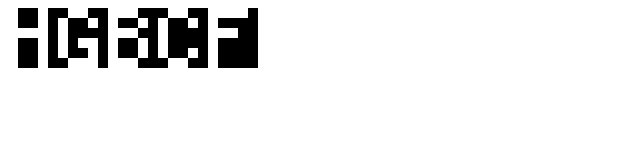
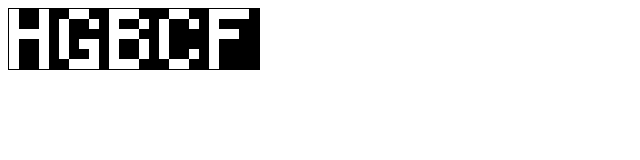
Before and after one commit to susiekims/adventofcode2019, a website: page day8/index.html in a window 1280 px wide. Shown: the full height of the page, 0-640 px from the left. Drawn offline with Linux system fonts and the light colour scheme.

Commit message:
finally css grids came in handy

```diff
--- a/day8/index.html
+++ b/day8/index.html
@@ -7,14 +7,16 @@
   <meta http-equiv="X-UA-Compatible" content="ie=edge">
   <title>Document</title>
   <style>
-    body {
+    .grid {
       display: grid;
-      grid-template-columns: repeat(25, 10px);
-      grid-template-rows: repeat(6, 10px);
-
+      grid-template-columns: repeat(25, 1fr);
+      grid-template-rows: repeat(6, 1fr);
+      width: 250px;
+      height: 60px;
+      border: 1px solid black;
     }
 
-    div {
+    .grid div {
       width: 10px;
       height: 10px;
     }
@@ -30,6 +32,7 @@
 </head>
 
 <body>
+  <div class="grid"></div>
   <script>
     const img = '100100110011100011001111010010100101001010010100001111010000111001000011100100101011010010100001000010010100101001010010100001001001110111000110010000'
 
@@ -42,7 +45,7 @@
         } else {
           p.className = "black"
         }
-        document.body.appendChild(p);
+        document.querySelector('.grid').appendChild(p);
       })
     }
 
```
